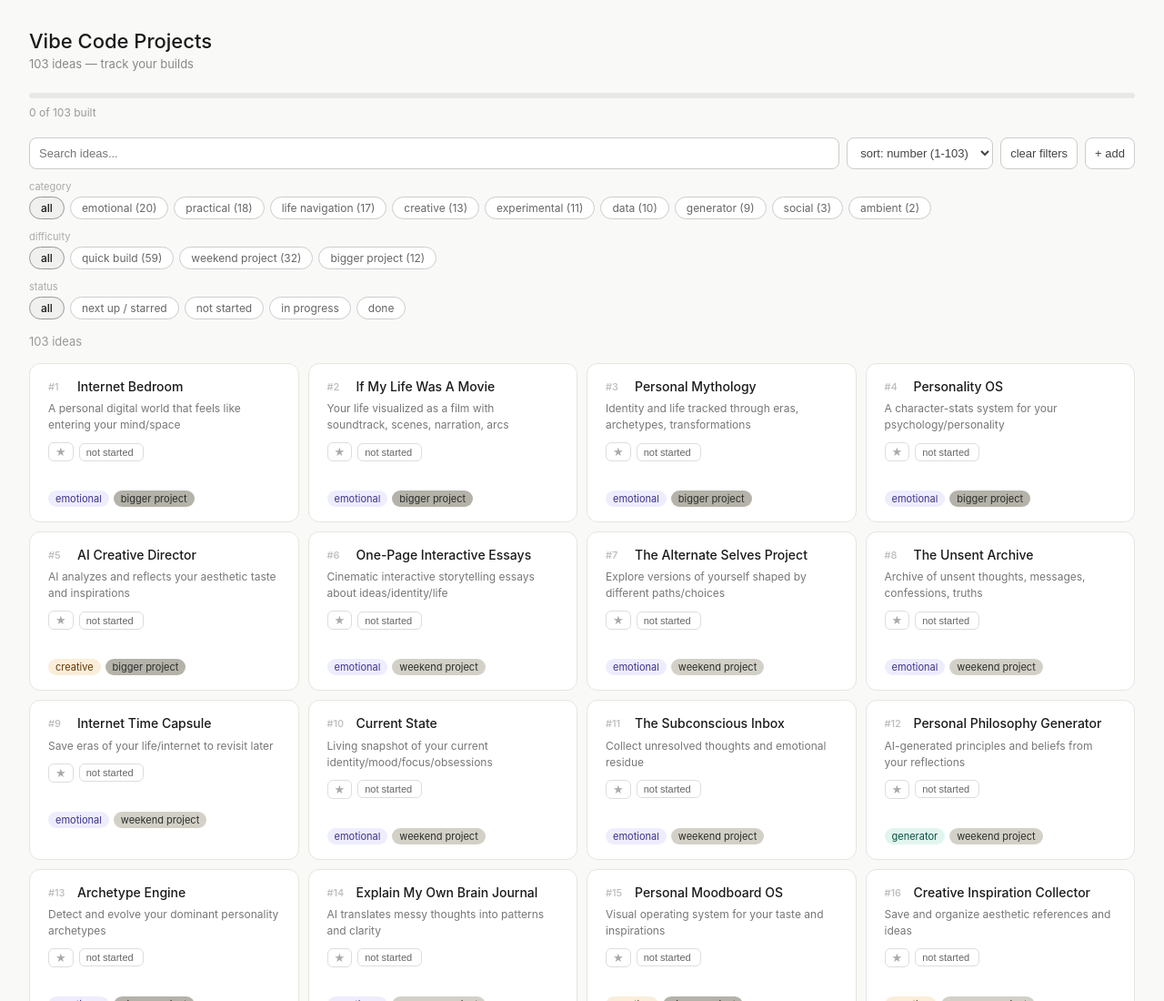
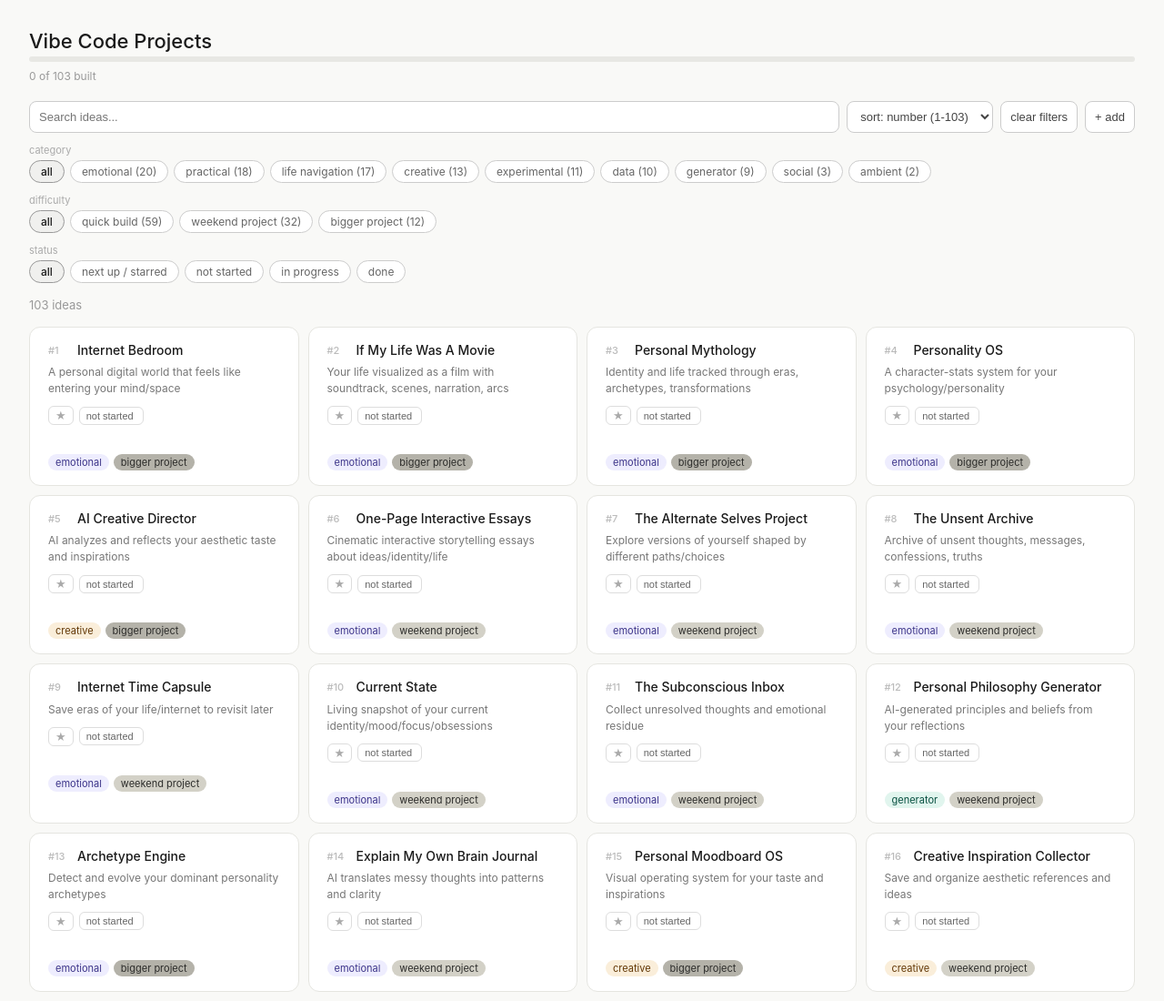
Before and after one commit to christiekwon01/vibe-projects, a plain HTML site: page index.html in a window 1280 px wide. Shown: the top 1100 px of the page at 91% size. Drawn offline with Linux system fonts and the light colour scheme.

Commit message:
Remove subtitle line under page title.
Drop the dynamic ideas count line so the header only shows the main title and progress bar.

Co-authored-by: Cursor <cursoragent@cursor.com>

```diff
--- a/index.html
+++ b/index.html
@@ -8,7 +8,6 @@
   * { box-sizing: border-box; margin: 0; padding: 0; }
   body { font-family: -apple-system, BlinkMacSystemFont, "Segoe UI", sans-serif; background: #f9f9f7; color: #1a1a1a; padding: 2rem; min-height: 100vh; }
   h1 { font-size: 22px; font-weight: 500; margin-bottom: 0.25rem; }
-  .subtitle { font-size: 13px; color: #888; margin-bottom: 1.5rem; }
   .progress-bar-wrap { background: #e8e8e4; border-radius: 99px; height: 6px; margin-bottom: 0.5rem; overflow: hidden; }
   .progress-bar-fill { height: 100%; border-radius: 99px; background: #1a1a1a; transition: width 0.4s ease; }
   .progress-label { font-size: 12px; color: #999; margin-bottom: 1.25rem; }
@@ -91,7 +90,6 @@
 </head>
 <body>
 <h1>Vibe Code Projects</h1>
-<p class="subtitle" id="subtitle">103 ideas — track your builds</p>
 <div class="progress-bar-wrap"><div class="progress-bar-fill" id="prog-fill" style="width:0%"></div></div>
 <p class="progress-label" id="prog-label">0 of 103 built</p>
 <div class="search-row">
@@ -319,12 +317,6 @@ function isCustomProject(n) {
 function nextCustomId() {
   const nums = getAllProjects().map((p) => p.n);
   return Math.max(103, ...nums) + 1;
-}
-function updateSubtitle() {
-  const total = getAllProjects().length;
-  const customCount = customProjects.length;
-  const extra = customCount ? " (" + customCount + " yours)" : "";
-  document.getElementById("subtitle").textContent = total + " ideas" + extra + " — track your builds";
 }
 function ensureState(n) {
   if (!state[n]) state[n] = { status: "notstarted", starred: false, url: "", notes: "", title: "", desc: "", tag: "", diff: "" };
@@ -571,7 +563,6 @@ function deleteCustomProject() {
   saveCustomProjects();
   saveState(state);
   closeModal();
-  updateSubtitle();
   renderFilters();
   render();
 }
@@ -590,7 +581,6 @@ function saveModal() {
     customProjects.push({ n, custom: true, ...fields });
     saveCustomProjects();
     closeModal();
-    updateSubtitle();
     renderFilters();
     render();
     return;
@@ -614,7 +604,6 @@ function saveModal() {
     saveState(state);
   }
   closeModal();
-  updateSubtitle();
   renderFilters();
   render();
 }
@@ -622,7 +611,6 @@ document.addEventListener("keydown", (event) => {
   if (event.key === "Escape" && document.getElementById("modal-overlay").classList.contains("open")) closeModal();
 });
 fillSelectOptions();
-updateSubtitle();
 renderFilters();
 render();
 </script>
```
